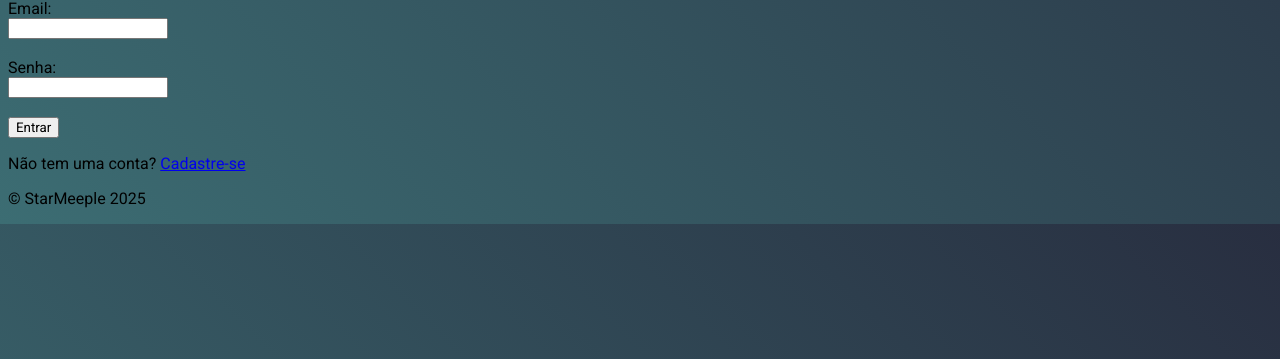
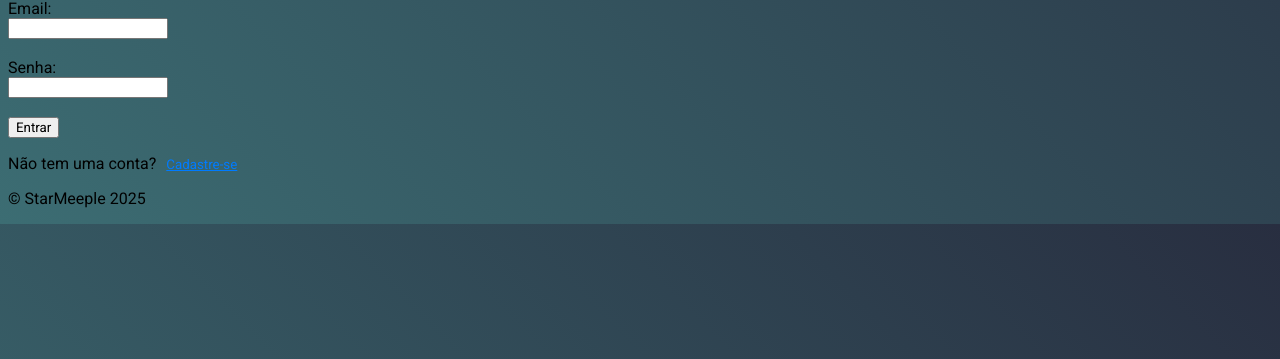
Before and after one commit to ACCajuela/ETabuleiros, a Django app: page /login in a window 1280 px wide. Shown: the part 441-800 px from the top of the page. Run offline with Django 5.2, Linux system fonts and the light colour scheme; some web fonts are replaced.

Commit message:
Comidinha de ladinho

```diff
--- a/templates/HTML/CSS/padrao.css
+++ b/templates/HTML/CSS/padrao.css
@@ -36,6 +36,13 @@
 }
 #logoUsuario {
   cursor: pointer;
+}
+#btnCadastro {
+  cursor: pointer;
+  background-color: transparent;
+  border: none;
+  color: #007bff;
+  text-decoration: underline;
 }
 /*End*/
 *{
--- a/templates/HTML/login.html
+++ b/templates/HTML/login.html
@@ -32,7 +32,7 @@
             <button type="submit">Entrar</button>
         </form>
 
-        <p>Não tem uma conta? <a href="#">Cadastre-se</a></p>
+        <p>Não tem uma conta? <button id="btnCadastro">Cadastre-se</button></p>
         </main>
 
         <footer>
--- a/templates/JS/padrao.js
+++ b/templates/JS/padrao.js
@@ -60,3 +60,12 @@ document.addEventListener("DOMContentLoaded", () => {
     });
   }
 });
+document.addEventListener("DOMContentLoaded", () => {
+  const btnCadastro = document.getElementById("btnCadastro");
+
+  if (btnCadastro) {
+    btnCadastro.addEventListener("click", () => {
+      window.location.href = "cadastro.html";
+    });
+  }
+});
```
